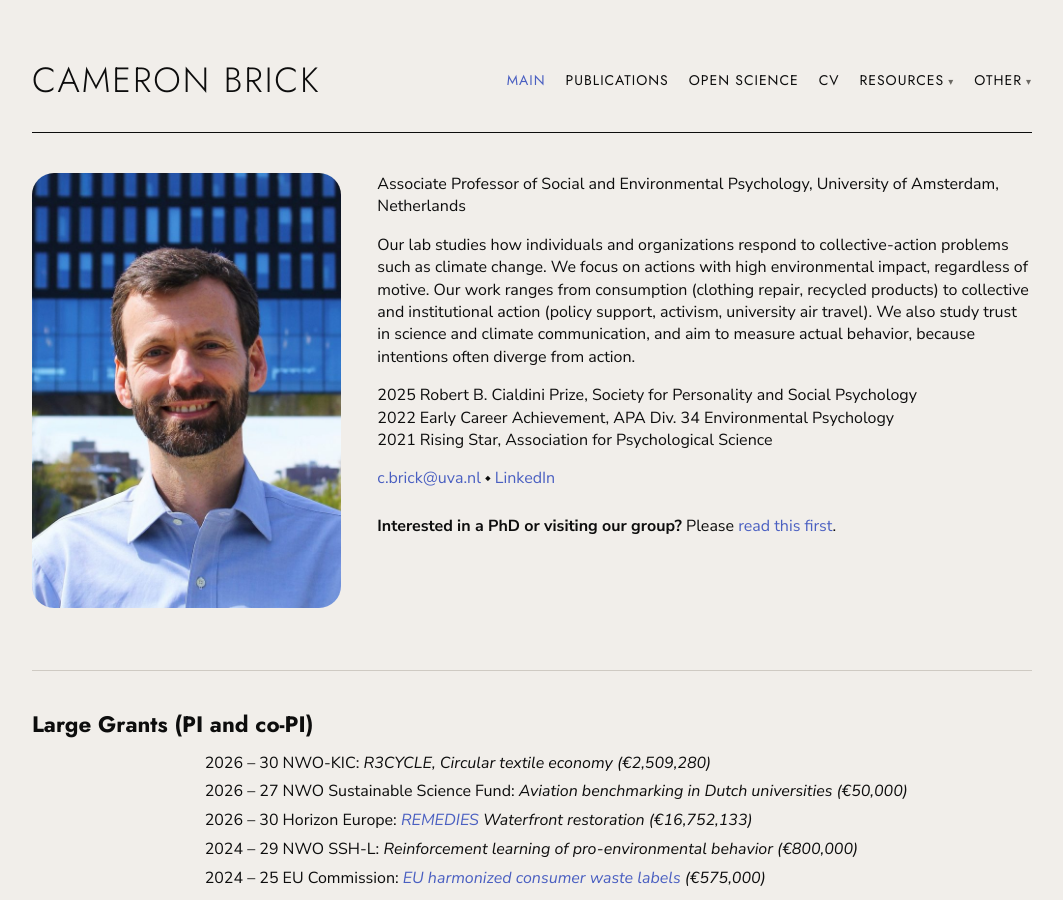
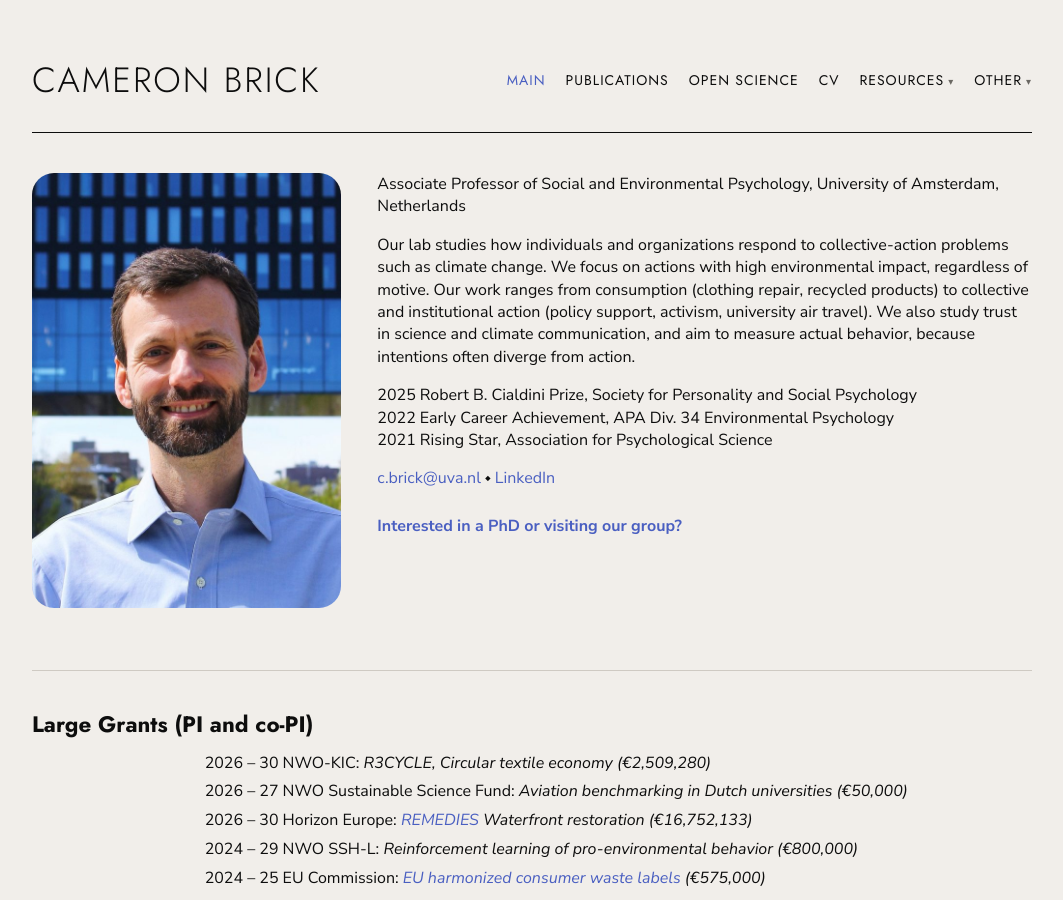
Before and after one commit to brickc/brickc.github.io, a Jekyll site: the page built from index.md, in a window 1280 px wide and 900 px high. Shown: the whole window, without its empty margins (108-1171 px from the left). Built offline with Jekyll 4.4.1, drawn with Linux system fonts in a browser that asks for light colours.

Commit message:
Shorter PhD callout
Co-Authored-By: Claude Opus 5.5 <noreply@anthropic.com>
Claude-Session: https://claude.ai/code/session_01Jm35AGh2pyqkkgY2aoY1Kw

```diff
--- a/index.md
+++ b/index.md
@@ -23,7 +23,7 @@ Our lab studies how individuals and organizations respond to collective-action p
 
 [c.brick@uva.nl](mailto:c.brick@uva.nl) ⬩ [LinkedIn](https://www.linkedin.com/in/cameronbrick/)
 
-**Interested in a PhD or visiting our group?** Please [read this first](/should-you-get-a-phd).
+**[Interested in a PhD or visiting our group?](/should-you-get-a-phd)**
 {: .callout}
 
 </div>
```
